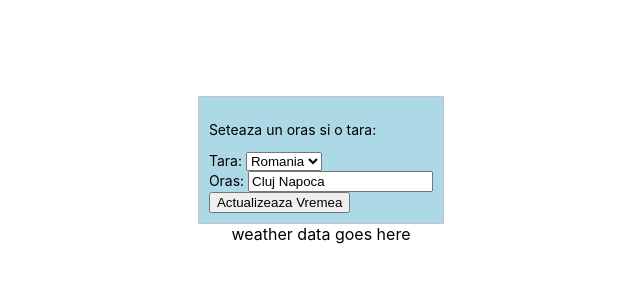
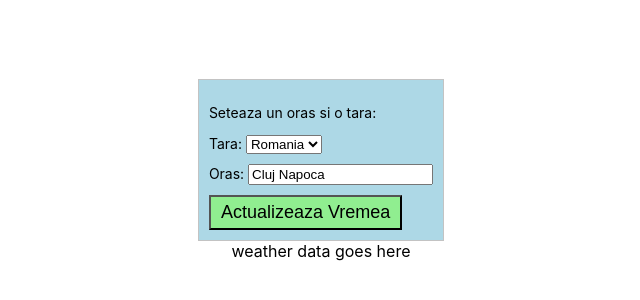
Before and after one commit to turcuciprian/bt_weather_app, a React (Create React App) app: page / in a window 1280 px wide. Shown: the part 230-530 px from the top of the page, without its empty margins (319-959 px from the left). Built offline with nearby package versions, Linux system fonts and the light colour scheme.

Commit message:
styled input component a little

```diff
--- a/src/other/styledComponents.js
+++ b/src/other/styledComponents.js
@@ -6,12 +6,18 @@ export const InputFieldsWrapper = styled.div`
   padding: 10px;
   border: 1px solid #c3c3c3;
   color: #000;
+  button{
+      background:lightgreen;
+      padding:5px 10px;
+      font-size:18px;
+  }
 `;
 export const TaraWrapper = styled.div`
   font-size: 14px;
   background-color: lightblue;
 `;
 export const OrasWrapper = styled.div`
+margin:10px 0 10px 0;
   font-size: 14px;
   background-color: lightblue;
 `;
```
